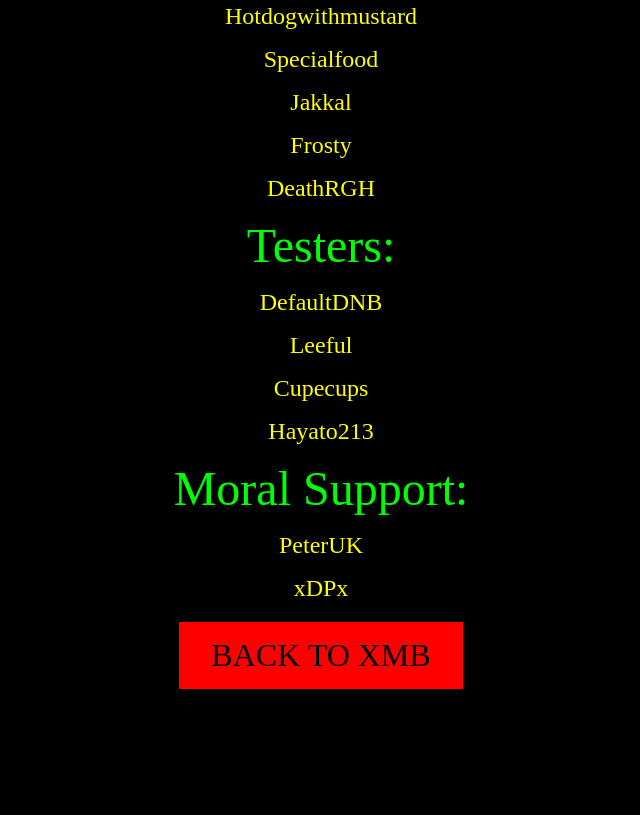
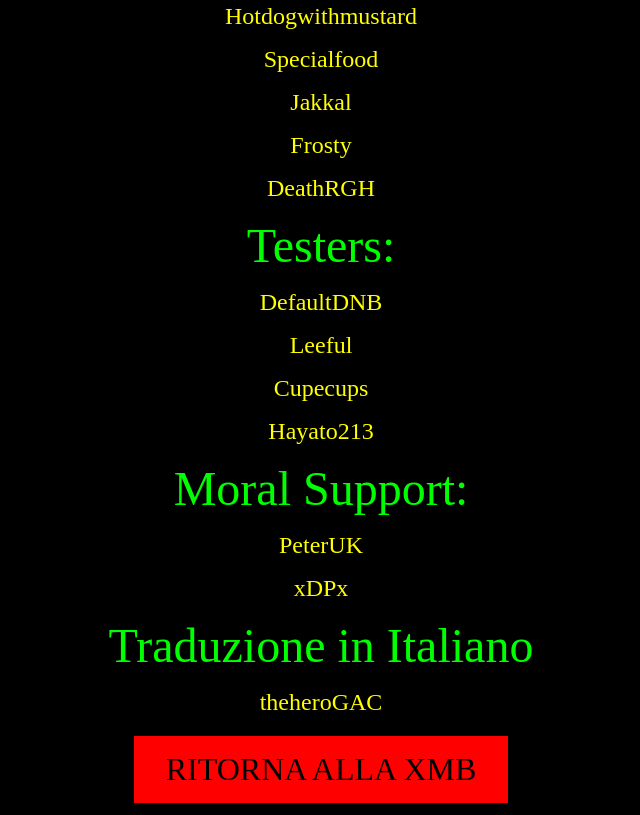
Before and after one commit to theheroGAC/X-project-PS4, a plain HTML site: page payloads/credits.html in a window 1280 px wide. Shown: the part 1667-2482 px from the top of the page, without its empty margins (319-959 px from the left). Before the commit the page ends 2368 px from the top, so only its background shows below. Drawn offline with Linux system fonts and the light colour scheme.

Commit message:
Update credits.html

```diff
--- a/payloads/credits.html
+++ b/payloads/credits.html
@@ -20,7 +20,7 @@
 }
 </style>
 <center><br>
-<font size ="10" color="red">CREDITS:</font><br>
+<font size ="10" color="red">CREDITI:</font><br>
 <font size ="8" color="Lime">X-Project:</font>
 <p><font size ="5" color="yellow">DefaultDNB</font></p>
 <p><font size ="5" color="yellow">Fenwick67</font></p>
@@ -69,7 +69,9 @@
 <font size ="8" color="Lime">Moral Support:</font>
 <p><font size ="5" color="yellow">PeterUK</font></p>
 <p><font size ="5" color="yellow">xDPx</font></p>
-<a href="javascript:window.open('','_self').close();" class="button">BACK TO XMB</a>
+<font size ="8" color="Lime">Traduzione in Italiano</font><br>
+<p><font size ="5" color="yellow">theheroGAC</font></p>
+<a href="javascript:window.open('','_self').close();" class="button">RITORNA ALLA XMB</a>
 </center>
 </body>
 </html>
```
